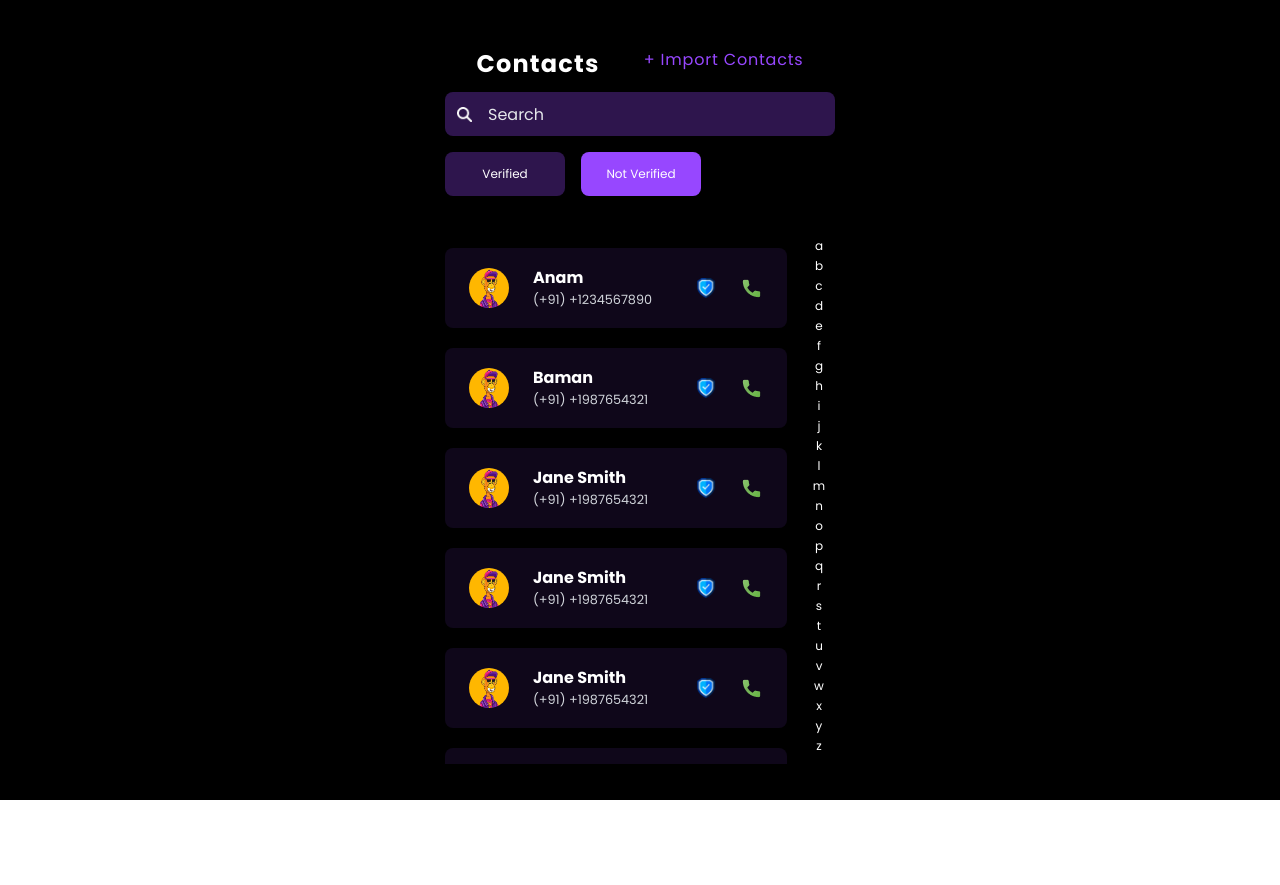
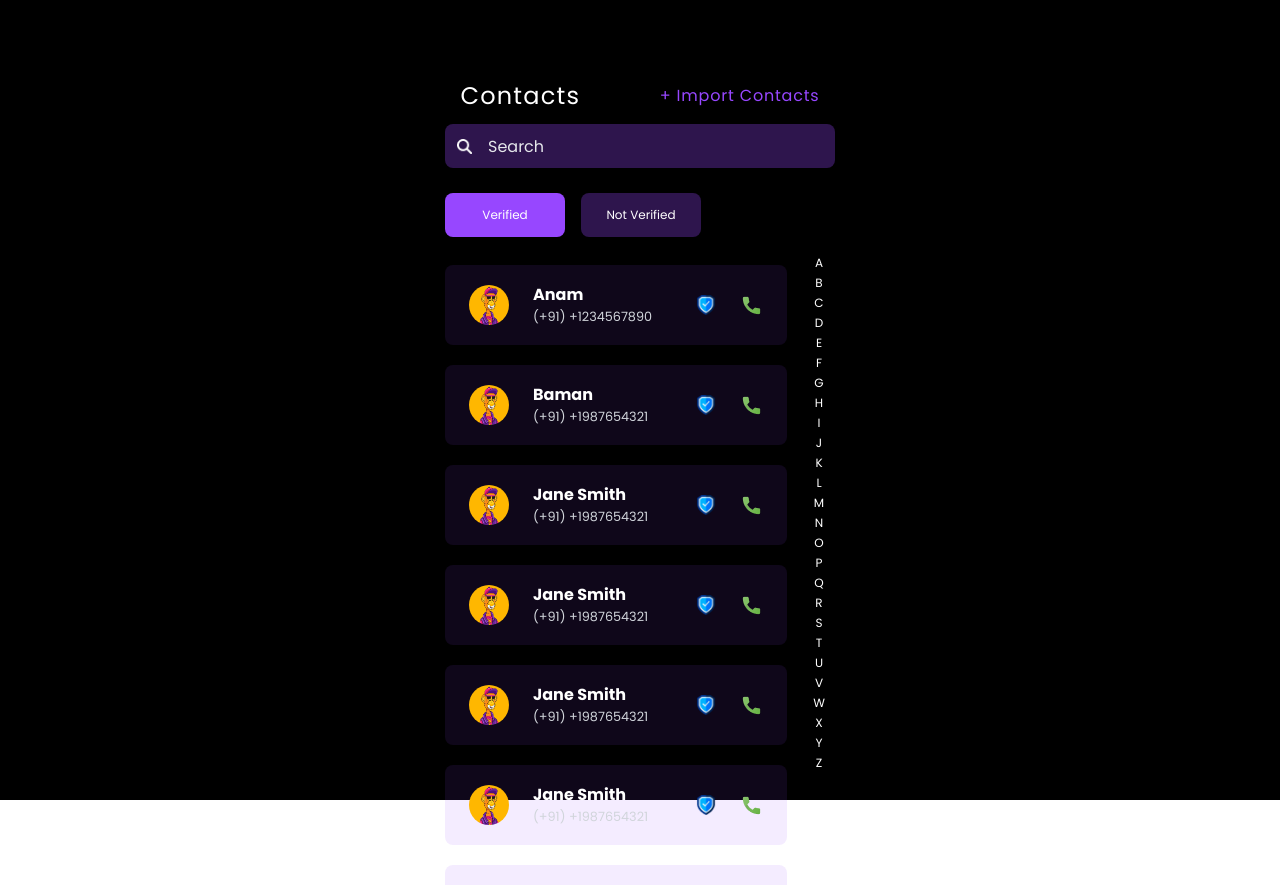
Before and after one commit to Ronakkkkk/Gcaller_telegram, a Next.js app: page /contacts in a window 1280 px wide. Before the commit the page ends 800 px from the top, so only its background shows below. Built offline with nearby package versions, Linux system fonts and the light colour scheme.

Commit message:
Scrollbar and padding fixed for text area

```diff
--- a/app/contacts/page.tsx
+++ b/app/contacts/page.tsx
@@ -21,7 +21,7 @@ const Contacts: React.FC = () => {
   const [searchQuery, setSearchQuery] = useState("");
   const [error, setError] = useState<string | null>(null);
 
-  const alphabetList = "abcdefghijklmnopqrstuvwxyz".split("");
+  const alphabetList = "abcdefghijklmnopqrstuvwxyz".toUpperCase().split("");
 
   const fetchContactsData = async () => {
     try {
@@ -61,27 +61,27 @@ const Contacts: React.FC = () => {
   }
 
   const groupedContacts = filteredContacts.reduce((acc, contact) => {
-    const firstLetter = contact.name[0].toLowerCase();
+    const firstLetter = contact.name[0].toUpperCase();
     if (!acc[firstLetter]) acc[firstLetter] = [];
     acc[firstLetter].push(contact);
     return acc;
   }, {} as Record<string, Contact[]>);
 
   return (
-    <div className="bg-black min-h-screen w-full flex flex-col pt-12 px-4 text-white items-center">
+    <div className="bg-black min-h-screen w-full flex flex-col pt-20 px-4 text-white  items-center">
       <Header />
       <Search onSearch={setSearchQuery} />
 
-      <div className="flex mt-4 justify-start w-full sm:w-[24.375rem]">
-        {/* Text Cards aligned left */}
+      <div className="flex mt-[25px] justify-start w-full sm:w-[24.375rem] ">
+        {/* Text Cards */}
         <div className="flex flex-wrap">
           <div onClick={() => setIsVerified(true)} className="mr-4 mb-2">
             <TextCard
               text="Verified"
               style={
                 isVerified
-                  ? { backgroundColor: "rgba(151, 71, 255, 0.3)" }
-                  : {}
+                  ? { }
+                  : {backgroundColor: "rgba(151, 71, 255, 0.3)" }
               }
             />
           </div>
@@ -90,17 +90,17 @@ const Contacts: React.FC = () => {
               text="Not Verified"
               style={
                 !isVerified
-                  ? { backgroundColor: "rgba(151, 71, 255, 0.3)" }
-                  : {}
+                  ? {  }
+                  : {backgroundColor: "rgba(151, 71, 255, 0.3)"}
               }
             />
           </div>
         </div>
       </div>
 
-      <div className="relative w-full max-w-[390px] h-[67vh] mt-6 flex">
+      <div className="relative w-full max-w-[390px] h-[67vh]  flex">
         {/* Contacts Scroll */}
-        <ScrollArea className="h-full w-full pr-[3rem]">
+        <ScrollArea className="w-[90%] h-[70vh] sm:h-[80vh] pr-2 overflow-y-auto scrollbar-thin scrollbar-thumb-purple-500 scrollbar-track-gray-800 touch-pan-y">
           {alphabetList.map((letter) => (
             <div key={letter} data-letter-group={letter}>
               {groupedContacts[letter]?.map((contact) => (
@@ -115,13 +115,14 @@ const Contacts: React.FC = () => {
           ))}
         </ScrollArea>
 
+
         {/* Alphabet Scroller */}
         <div className="absolute right-0 top-0 bottom-0 w-8 flex flex-col py-2 bg-black">
           {alphabetList.map((letter) => (
             <div
               key={letter}
               onClick={() => handleLetterClick(letter)}
-              className="text-xs cursor-pointer hover:text-purple-500 text-center flex-1 flex items-center justify-center"
+              className=" text-xs cursor-pointer hover:text-purple-500 text-center flex-1 flex items-center justify-center"
             >
               {letter}
             </div>
--- a/app/globals.css
+++ b/app/globals.css
@@ -6,3 +6,9 @@
     --radius: 0.5rem
   }
 }
+@layer utilities {
+  .touch-pan-y {
+    -webkit-overflow-scrolling: touch;
+    overscroll-behavior-y: contain;
+  }
+}
--- a/components/contacts/AlphanumericSlide.tsx
+++ b/components/contacts/AlphanumericSlide.tsx
@@ -7,10 +7,10 @@ interface AlphaNumericSliderProps{
 
 
 
-const AlphaNumericSlider = ({ list, onClick }) => {
+const AlphaNumericSlider: React.FC<AlphaNumericSliderProps>  = ({ list, onClick }) => {
   const letterList = useRef(null)
 
-  const handleScroll = (e) => {
+  const handleScroll = (e : Event) => {
     console.log('scrolling', e)
   }
 
@@ -23,8 +23,8 @@ const AlphaNumericSlider = ({ list, onClick }) => {
 
   return (
     <div className="alphanum-list" ref={letterList}>
-      {list.map(letter => (
-        <div key={letter} onClick={() => onClick(letter)}>
+      {list.map((letter) => (
+        <div key={letter} onClick={() => onClick()}>
           {letter}
         </div>
       ))}
--- a/components/contacts/Header.tsx
+++ b/components/contacts/Header.tsx
@@ -2,9 +2,9 @@ import React from 'react'
 
 const Header = () => {
   return (
-    <div className="flex justify-between w-full sm:w-[22.4375rem] px-4">
-      <h1 className="tracking-wider font-bold text-xl sm:text-2xl">Contacts</h1>
-      <h1 className="text-[#9747FF] tracking-wider text-sm sm:text-base cursor-pointer">
+    <div className="flex justify-between w-full sm:w-[22.4375rem]">
+      <h1 className="tracking-wider text-xl sm:text-2xl">Contacts</h1>
+      <h1 className="text-[#9747FF] flex items-center tracking-wider text-sm sm:text-base cursor-pointer">
         + Import Contacts
       </h1>
     </div>
--- a/components/contacts/ui/scroll-area.tsx
+++ b/components/contacts/ui/scroll-area.tsx
@@ -14,7 +14,9 @@ const ScrollArea = React.forwardRef<
     className={cn("relative overflow-hidden", className)}
     {...props}
   >
-    <ScrollAreaPrimitive.Viewport className="h-full w-full rounded-[inherit]">
+    <ScrollAreaPrimitive.Viewport
+      className="h-full w-full rounded-[inherit] touch-pan-y" // Add touch-pan-y for better mobile scrolling
+    >
       {children}
     </ScrollAreaPrimitive.Viewport>
     <ScrollBar />
@@ -22,7 +24,6 @@ const ScrollArea = React.forwardRef<
   </ScrollAreaPrimitive.Root>
 ))
 ScrollArea.displayName = ScrollAreaPrimitive.Root.displayName
-
 const ScrollBar = React.forwardRef<
   React.ElementRef<typeof ScrollAreaPrimitive.ScrollAreaScrollbar>,
   React.ComponentPropsWithoutRef<typeof ScrollAreaPrimitive.ScrollAreaScrollbar>
@@ -32,15 +33,16 @@ const ScrollBar = React.forwardRef<
     orientation={orientation}
     className={cn(
       "flex touch-none select-none transition-colors",
+      "opacity-100 visible",
       orientation === "vertical" &&
         "h-full w-2.5 border-l border-l-transparent p-[1px]",
-      orientation === "horizontal" &&
-        "h-2.5 flex-col border-t border-t-transparent p-[1px]",
       className
     )}
     {...props}
   >
-    <ScrollAreaPrimitive.ScrollAreaThumb className="relative flex-1 rounded-full bg-zinc-200 dark:bg-zinc-800" />
+    <ScrollAreaPrimitive.ScrollAreaThumb
+      className="relative flex-1 rounded-full bg-zinc-500 dark:bg-purple-300"
+    />
   </ScrollAreaPrimitive.ScrollAreaScrollbar>
 ))
 ScrollBar.displayName = ScrollAreaPrimitive.ScrollAreaScrollbar.displayName
--- a/package.json
+++ b/package.json
@@ -19,6 +19,7 @@
     "next": "15.0.0",
     "react": "^18.3.1",
     "react-dom": "^18.3.1",
+    "react-perfect-scrollbar": "^1.5.8",
     "react-responsive-carousel": "^3.2.23",
     "tailwind-merge": "^2.5.5",
     "tailwindcss-animate": "^1.0.7"
```
Also changed, not shown: 1 other file (tests, documents, lock files or other folders).
